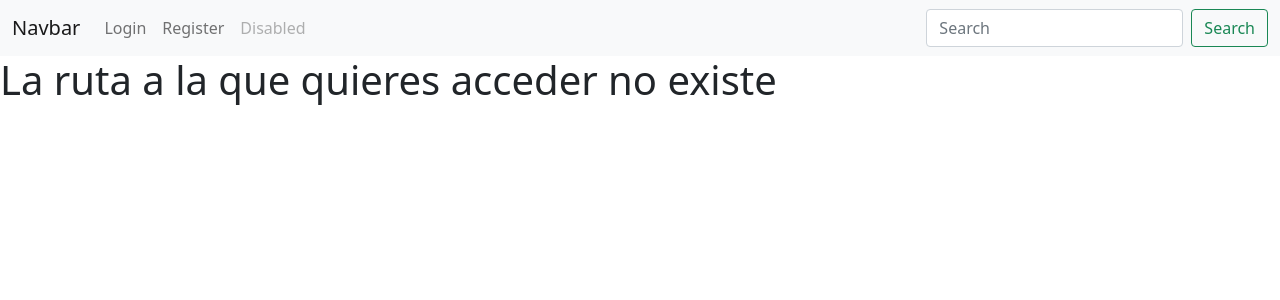
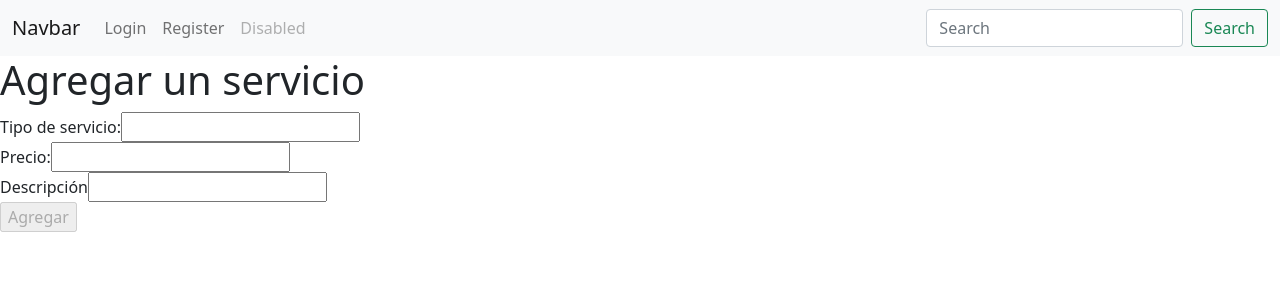
Before and after one commit to dmercadal2016490/GestorDeHoteles-FrontEnd, an Angular app in the folder GestorDeHoteles-FrontEnd/: page /servicios in a window 1280 px wide. Shown: the top 300 px of the page. Built offline with nearby package versions, Linux system fonts and the light colour scheme.

Commit message:
Agregar servicios

```diff
--- a/GestorDeHoteles-FrontEnd/src/app/app-routing.module.ts
+++ b/GestorDeHoteles-FrontEnd/src/app/app-routing.module.ts
@@ -14,6 +14,7 @@ import { HabitacionComponent } from './components/habitacion/habitacion.componen
 import { UserComponent } from './components/user/user.component';
 import { UpdateUserComponent } from './components/update-user/update-user.component';
 import { NotFoundComponent } from './components/not-found/not-found.component';
+import { ServiciosHotelComponent } from './components/servicios-hotel/servicios-hotel.component';
 
 
 
@@ -29,6 +30,7 @@ const routes: Routes = [
   {path: 'habitacion', component: HabitacionComponent},
   {path: 'user', canActivate:[LoggedGuard],component: UserComponent},
   {path: 'updateUser', canActivate: [AdminGuard], component: UpdateUserComponent},
+  {path: 'servicios', component: ServiciosHotelComponent},
   {path: '**', component:NotFoundComponent}
 ];
 
--- a/GestorDeHoteles-FrontEnd/src/app/components/habitacion/habitacion.component.html
+++ b/GestorDeHoteles-FrontEnd/src/app/components/habitacion/habitacion.component.html
@@ -3,7 +3,7 @@
     <form (ngSubmit)="onSubmit(saveHabitacion)" #saveHabitacion="ngForm">
         <div>
             <input [(ngModel)]="habitacion.descripcion" type="text" name="descripcion" id="idDescripcion" required>
-            <input type="submit" class="fadeIn fourth" value="Guardar Habitacion" [disabled]="!saveHabitacion.form.valid">
+            <input type="submit" value="Guardar Habitacion" [disabled]="!saveHabitacion.form.valid">
         </div>
     </form>
 </body>
--- a/GestorDeHoteles-FrontEnd/src/app/components/habitacion/habitacion.component.ts
+++ b/GestorDeHoteles-FrontEnd/src/app/components/habitacion/habitacion.component.ts
@@ -2,6 +2,7 @@ import { Component, OnInit } from '@angular/core';
 import { Habitacion } from '../../models/habitacion';
 import { RestHabitacionService } from '../../services/restHabitacion/rest-habitacion.service';
 import { RestHotelService } from 'src/app/services/restHotel/rest-hotel.service';
+import { Router } from '@angular/router'
 
 @Component({
   selector: 'app-habitacion',
@@ -16,7 +17,7 @@ export class HabitacionComponent implements OnInit {
   hotelId;
   idHotel;
 
-  constructor(private restHotel: RestHotelService, private restHabitacion: RestHabitacionService) {
+  constructor(private restHotel: RestHotelService, private restHabitacion: RestHabitacionService, private route: Router) {
     this.habitacion = new Habitacion('disponible','',[]);
   }
 
@@ -33,6 +34,7 @@ export class HabitacionComponent implements OnInit {
         form.reset()
         this.room = res;
         localStorage.setItem('habitacion', JSON.stringify(this.room))
+        this.route.navigateByUrl('servicio')
       }else{
         alert('La habitación no se creó')
       }
--- a/GestorDeHoteles-FrontEnd/src/app/components/navbar/navbar.component.html
+++ b/GestorDeHoteles-FrontEnd/src/app/components/navbar/navbar.component.html
@@ -24,6 +24,7 @@
             <li *ngIf="user.rol == 'ROL_ADMINAPP'"><a class="dropdown-item" routerLink="/saveUser">Agregar Usuarios</a></li>
             <li><a class="dropdown-item" routerLink="/user">Perfil</a></li>
             <li><a class="dropdown-item" href="#">Another action</a></li>
+            <li><a class="dropdown-item" routerLink="/servicio">Agregar Servicio</a></li>
             <li><hr class="dropdown-divider"></li>
             <li><a class="dropdown-item" (click)="logOut()">Cerrar Sesión</a></li>
           </ul>
--- a/GestorDeHoteles-FrontEnd/src/app/components/servicios-hotel/servicios-hotel.component.html
+++ b/GestorDeHoteles-FrontEnd/src/app/components/servicios-hotel/servicios-hotel.component.html
@@ -1 +1,20 @@
-<p>servicios-hotel works!</p>
+<body>
+    <h1>Agregar un servicio</h1>
+    <form (ngSubmit)="onSubmit(saveServicio)" #saveServicio="ngForm">
+        <div>
+            <label>Tipo de servicio:</label>
+            <input [(ngModel)]="servicio.tipoServicio" name="tipoServicio" type="text" required>
+        </div>
+        <div>
+            <label>Precio:</label>
+            <input [(ngModel)]="servicio.precio" name="precio" type="number" required>
+        </div>
+        <div>
+            <label>Descripción</label>
+            <input [(ngModel)]="servicio.descripcion" name="desc" type="text" required>
+        </div>
+        <div>
+            <input type="submit" value="Agregar" [disabled]="!saveServicio.form.valid">
+        </div>
+    </form>
+</body>
--- a/GestorDeHoteles-FrontEnd/src/app/components/servicios-hotel/servicios-hotel.component.ts
+++ b/GestorDeHoteles-FrontEnd/src/app/components/servicios-hotel/servicios-hotel.component.ts
@@ -1,4 +1,8 @@
 import { Component, OnInit } from '@angular/core';
+import { Servicio } from '../../models/servicio';
+import { RestServicioService } from '../../services/restServicio/rest-servicio.service';
+import { RestHabitacionService } from '../../services/restHabitacion/rest-habitacion.service';
+import { Router } from '@angular/router';
 
 @Component({
   selector: 'app-servicios-hotel',
@@ -7,9 +11,34 @@ import { Component, OnInit } from '@angular/core';
 })
 export class ServiciosHotelComponent implements OnInit {
 
-  constructor() { }
+  servicio: Servicio;
+  public token;
+  public service:[];
+  public room;
+  roomId;
+  idRoom;
+
+  constructor(private restServicio: RestServicioService,
+              private restHabitacion: RestHabitacionService,
+              private route: Router) {
+                this.servicio = new Servicio ('','','')
+              }
 
   ngOnInit(): void {
+    this.token = this.restServicio.getToken();
+    this.room = JSON.parse(localStorage.getItem('habitacion'))
   }
 
+  onSubmit(form){
+    this.restServicio.saveServicio(this.room._id, this.servicio).subscribe((res: any)=>{
+      if(res){
+        alert('Servicio creado')
+        form.reset();
+        this.service = res;
+        localStorage.setItem('servicio', JSON.stringify(this.service))
+      }else{
+        alert('No se creó la habitación')
+      }
+    })
+  }
 }
--- /dev/null
+++ b/GestorDeHoteles-FrontEnd/src/app/models/servicio.ts
@@ -0,0 +1,7 @@
+export class Servicio{
+    constructor(
+        public tipoServicio,
+        public precio,
+        public descripcion
+    ){}
+}
--- /dev/null
+++ b/GestorDeHoteles-FrontEnd/src/app/services/restServicio/rest-servicio.service.ts
@@ -0,0 +1,57 @@
+import { Injectable } from '@angular/core';
+import { Servicio } from '../../models/servicio';
+import { Router } from '@angular/router';
+import { HttpClient, HttpHeaders } from '@angular/common/http';
+import { CONNECTION } from '../global';
+import { map } from 'rxjs/operators';
+import { RestHabitacionService } from '../restHabitacion/rest-habitacion.service'
+
+@Injectable({
+  providedIn: 'root'
+})
+export class RestServicioService {
+
+  public token;
+
+  public uri:string;
+  public httpOptions ={
+    headers: new HttpHeaders({
+      'Content-Type': 'application/json',
+    })
+  };
+  public httpOptionsAuth ={
+    headers: new HttpHeaders({
+      'Content-Type': 'application/json',
+      'Authorization' : 'Bearer '+this.getToken()
+    })
+  }
+
+  getToken(){
+    let token = localStorage.getItem('token');
+    if(token != undefined || token != null){
+      this.token = token;
+    }else{
+      this.token = null
+    }
+    return this.token;
+  }
+
+  private extractData(res: Response){
+    let body = res;
+    return body || [] || {};
+  }
+
+  constructor(private http: HttpClient) {
+    this.uri = CONNECTION.URI
+  }
+
+  saveServicio(idRoom, servicio){
+    let headers = new HttpHeaders({
+      'Content-Type': 'application/json',
+      'Authorization': 'Bearer ' + this.getToken()
+    });
+    let params= JSON.stringify(servicio);
+    return this.http.post(this.uri+'servicios/'+idRoom+'/create', params, {headers:headers})
+    .pipe(map(this.extractData))
+  }
+}
```
Also changed, not shown: 1 other file (tests, documents, lock files or other folders).
